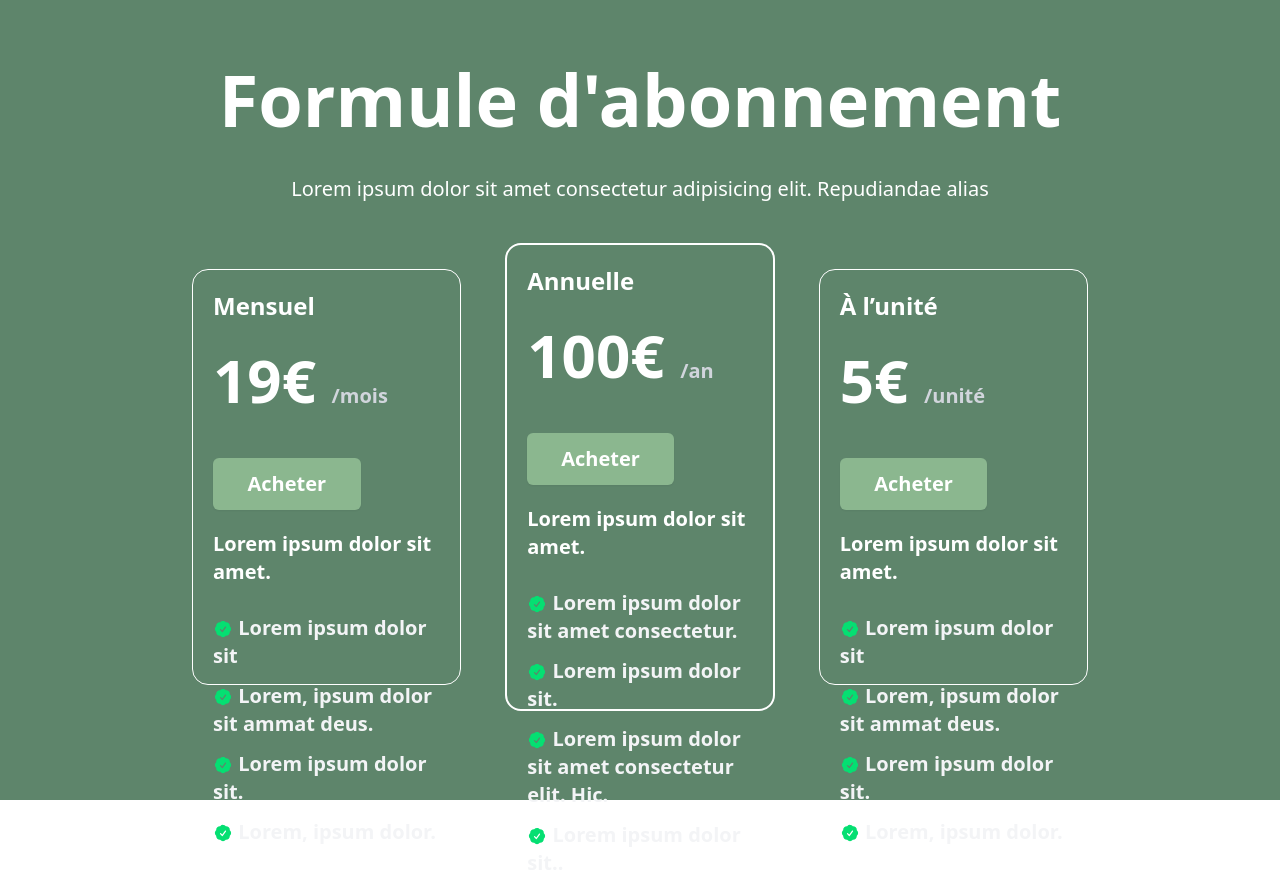
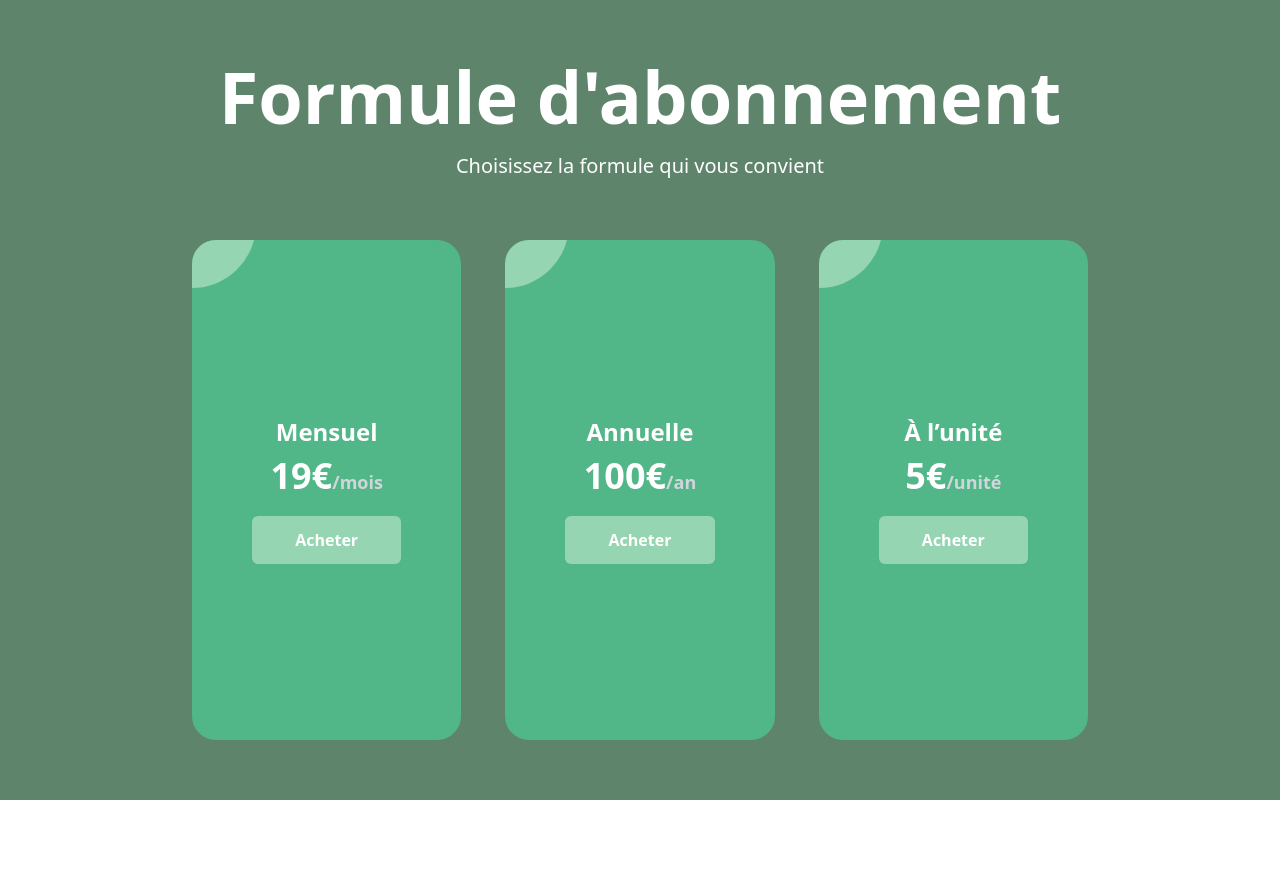
Before and after one commit to Matthieu77220/M2I_Site_Web, a React (Vite) app in the folder app-web/: page / in a window 1280 px wide. After the commit the page ends 800 px from the top, so only its background shows below. Built offline with nearby package versions, Linux system fonts and the light colour scheme.

Commit message:
Modification 'Abonnement'
Ajout du hover , modification des 3 cards et de textes concernant l'abonnement

```diff
--- a/app-web/src/Abonnement.jsx
+++ b/app-web/src/Abonnement.jsx
@@ -1,55 +1,96 @@
     import { HiCheckBadge } from "react-icons/hi2";
 
     function Abonnement() {
+       const cards = [
+    {
+        title: "Mensuel",
+        price: "19€",
+        period: "mois",
+        features: [
+            "Accès complet aux fonctionnalités de base",
+            "10 matchs par mois incluses",
+            "Support client standard",
+            "Accès aux mises à jour mensuelles",
+        ],
+    },
+    {
+        title: "Annuelle",
+        price: "100€",
+        period: "an",
+        features: [
+            "Accès complet à toutes les fonctionnalités",
+            "120 matchs par an incluses",
+            "Support client prioritaire 24/7",
+            "Accès anticipé aux nouvelles fonctionnalités",
+        ],
+    },
+    {
+        title: "À l’unité",
+        price: "5€",
+        period: "unité",
+        features: [
+            "Accès limité pour un match",
+            "Pas de support client inclus",
+            "Pas de contenu premium",
+            "Idéal pour tester le service avant abonnement",
+        ],
+    },
+];
+
         return (
-        <>
-            <div className="min-h-screen xl:h-screen flex flex-col justify-center items-center gap-5 bg-[#5E856B]">
-                <div className="text-center flex justify-around flex-col gap-5 h-1/6">
-                    <h1 className="text-white text-7xl max-md:text-2xl font-bold">Formule d'abonnement</h1>
-                    <h2 className="text-white text-xl max-md:text-sm m-5">Lorem ipsum dolor sit amet consectetur adipisicing elit. Repudiandae alias</h2>
-                </div>
-                <div className="flex max-lg:flex-col gap-11 justify-around items-center w-[70%] h-[65%]">
-                    <div className="h-[80%] max-xl:w-auto w-1/3 bg-[#5E856B] border border-white rounded-2xl p-5 space-y-7">
-                        <h1 className="text-white text-2xl font-bold">Mensuel</h1>
-                        <p className="text-gray-300 text-xl font-bold"><span className="text-white text-6xl max-lg:text-4xl">19€ </span>/mois</p>
-                        <button type="button" className="w-[65%] justify-center text-xl max-lg:text-sm mt-5 mb-5 font-bold rounded-md shadow-xs bg-[#8BB78F] px-4 py-3 text-white hover:bg-[#6b9773] cursor-pointer focus-visible:outline-2 focus-visible:outline-offset-2">Acheter</button>
-                        <p className="text-white text-xl max-lg:text-lg font-semibold">Lorem ipsum dolor sit amet.</p>
-                        <ul className="text-gray-100 text-xl max-lg:text-sm font-semibold space-y-3">
-                            <li><HiCheckBadge className="inline text-green-400"/> Lorem ipsum dolor sit</li>
-                            <li><HiCheckBadge className="inline text-green-400"/> Lorem, ipsum dolor sit ammat deus.</li>
-                            <li><HiCheckBadge className="inline text-green-400"/> Lorem ipsum dolor sit.</li>
-                            <li><HiCheckBadge className="inline text-green-400"/> Lorem, ipsum dolor.</li>
-                        </ul>
+            <div className="min-h-screen flex flex-col justify-center items-center gap-5 bg-[#5E856B]">
+                {/* Titre principal */}
+                <div className="text-center flex flex-col gap-5 mb-10">
+                    <h1 className="text-white text-7xl max-md:text-2xl font-bold">
+                        Formule d'abonnement
+                    </h1>
+                    <h2 className="text-white text-xl max-md:text-sm">
+                        Choisissez la formule qui vous convient
+                    </h2>
                 </div>
 
-                    <div className="h-[90%] max-xl:w-auto w-1/3 bg-[#5E856B] border-2 border-white rounded-2xl p-5 space-y-7">
-                        <h1 className="text-white text-2xl font-bold">Annuelle</h1>
-                        <p className="text-gray-300 text-xl font-bold"><span className="text-white text-6xl max-lg:text-4xl">100€ </span>/an</p>
-                        <button type="button" className="w-[65%] justify-center text-xl max-lg:text-sm mt-5 mb-5 font-bold rounded-md shadow-xs bg-[#8BB78F] px-4 py-3 text-white hover:bg-[#6b9773] cursor-pointer focus-visible:outline-2 focus-visible:outline-offset-2">Acheter</button>
-                        <p className="text-white text-xl max-lg:text-lg font-semibold">Lorem ipsum dolor sit amet.</p>
-                        <ul className="text-gray-100 text-xl max-lg:text-sm font-semibold space-y-3">
-                            <li><HiCheckBadge className="inline text-green-400"/> Lorem ipsum dolor sit amet consectetur.</li>
-                            <li><HiCheckBadge className="inline text-green-400"/> Lorem ipsum dolor sit.</li>
-                            <li><HiCheckBadge className="inline text-green-400"/> Lorem ipsum dolor sit amet consectetur elit. Hic.</li>
-                            <li><HiCheckBadge className="inline text-green-400"/> Lorem ipsum dolor sit..</li>
+                {/* Conteneur des cartes */}
+                <div className="flex max-lg:flex-col gap-11 justify-around items-stretch w-[70%]">
+                    {cards.map((card, index) => (
+                        <div
+                            key={index}
+                            className="relative w-80 h-[500px] rounded-3xl cursor-pointer bg-[#52B788] overflow-hidden group"
+                        >
+                            {/* Cercle arrière-plan animé */}
+                            <div className="absolute -top-32 -left-16 w-32 h-44 rounded-full bg-[#95D5B2] transition-all duration-500 group-hover:-top-20 group-hover:-left-16 group-hover:w-[140%] group-hover:h-[140%]"></div>
+
+                            {/* Contenu au hover */}
+                            <div className="absolute inset-0 flex flex-col justify-center items-center text-center text-white bg-[#95D5B2] opacity-0 transition-all duration-500 group-hover:opacity-100 p-5">
+                                <p className="text-xl font-semibold mb-3">Lorem ipsum dolor sit amet.</p>
+                                <ul className="text-white font-semibold space-y-2">
+                                    {card.features.map((feature, i) => (
+                                        <li key={i}>
+                                            <HiCheckBadge className="inline text-green-400 mr-1" />
+                                            {feature}
+
+                                        </li>
+                                    ))}
                                 </ul>
+                                    <button className="w-[65%] px-4 py-3  mt-5 bg-[#52B788] rounded-md text-white font-bold hover:bg-[#95D5B2] transition-all">
+                                        Acheter
+                                    </button>
+
                             </div>
 
-                    <div className="h-[80%] max-xl:w-auto w-1/3 bg-[#5E856B] border border-white rounded-2xl p-5 space-y-7">
-                        <h1 className="text-white text-2xl font-bold">À l’unité</h1>
-                        <p className="text-gray-300 text-xl max-lg:text-lg font-bold"><span className="text-white text-6xl">5€ </span>/unité</p>
-                        <button type="button" className="w-[65%] justify-center text-xl max-lg:text-sm mt-5 mb-5 font-bold rounded-md shadow-xs bg-[#8BB78F] px-4 py-3 text-white hover:bg-[#6b9773] cursor-pointer focus-visible:outline-2 focus-visible:outline-offset-2">Acheter</button>
-                        <p className="text-white text-xl font-semibold">Lorem ipsum dolor sit amet.</p>
-                        <ul className="text-gray-100 text-xl max-lg:text-sm font-semibold space-y-3">
-                            <li><HiCheckBadge className="inline text-green-400"/> Lorem ipsum dolor sit</li>
-                            <li><HiCheckBadge className="inline text-green-400"/> Lorem, ipsum dolor sit ammat deus.</li>
-                            <li><HiCheckBadge className="inline text-green-400"/> Lorem ipsum dolor sit.</li>
-                            <li><HiCheckBadge className="inline text-green-400"/> Lorem, ipsum dolor.</li>
-                        </ul>
+                            {/* Contenu visible par défaut */}
+                            <div className="absolute inset-0 flex flex-col justify-center items-center z-10 p-5 transition-opacity duration-500 group-hover:opacity-0">
+                                <h1 className="text-white text-2xl font-bold mb-2">{card.title}</h1>
+                                <p className="text-gray-300 text-lg font-bold mb-5">
+                                    <span className="text-white text-4xl max-lg:text-3xl">{card.price}</span>/{card.period}
+                                </p>
+                                <button className="w-[65%] px-4 py-3  bg-[#95D5B2] rounded-md text-white font-bold hover:bg-[#3A9F7F] transition-all">
+                                    Acheter
+                                </button>
                             </div>
                         </div>
+                    ))}
                 </div>
-        </>
+            </div>
         );
     }
 
```
Also changed, not shown: 1 other file (tests, documents, lock files or other folders). Lines whose indentation alone changed are shown as unchanged.
